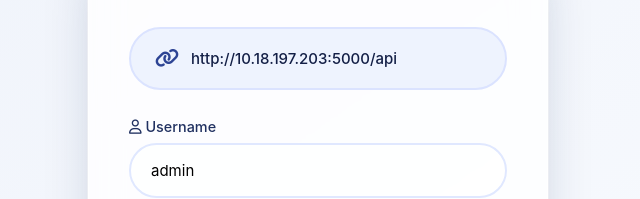
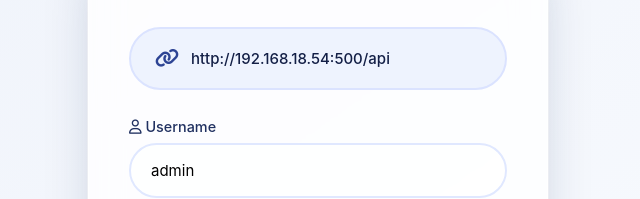
Before and after one commit to Awais1097/erp-web, a plain HTML site: page index.html in a window 1280 px wide. Shown: the part 199-398 px from the top of the page, 322-962 px from the left. Drawn offline with Linux system fonts and the light colour scheme.

Commit message:
Update index.html

```diff
--- a/index.html
+++ b/index.html
@@ -423,7 +423,7 @@
         <h2><i class="fas fa-cubes"></i>ERP</h2>
         <div class="url-edit">
             <i class="fas fa-link"></i>
-            <input type="text" id="baseUrlInput" value="http://10.18.197.203:5000/api" placeholder="API base URL">
+            <input type="text" id="baseUrlInput" value="http://192.168.18.54:500/api" placeholder="API base URL">
         </div>
         <form id="loginForm">
             <div class="form-group">
```
